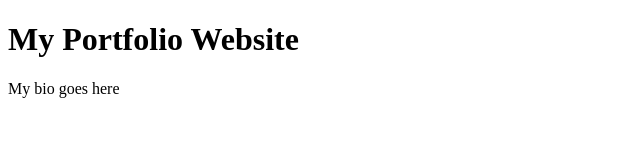
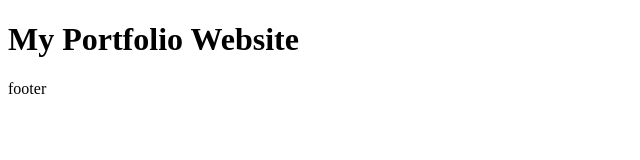
Before and after one commit to jayeshchoudhary/github-learn-v1, a plain HTML site: page index.html in a window 1280 px wide. Shown: the full height of the page, 0-640 px from the left. Drawn offline with Linux system fonts and the light colour scheme.

Commit message:
remove bio and add footer

```diff
--- a/index.html
+++ b/index.html
@@ -9,6 +9,6 @@
     <body>
         <h1>My Portfolio Website</h1>
 
-        <p>My bio goes here</p>
+        <p>footer</p>
     </body>
 </html>
```
